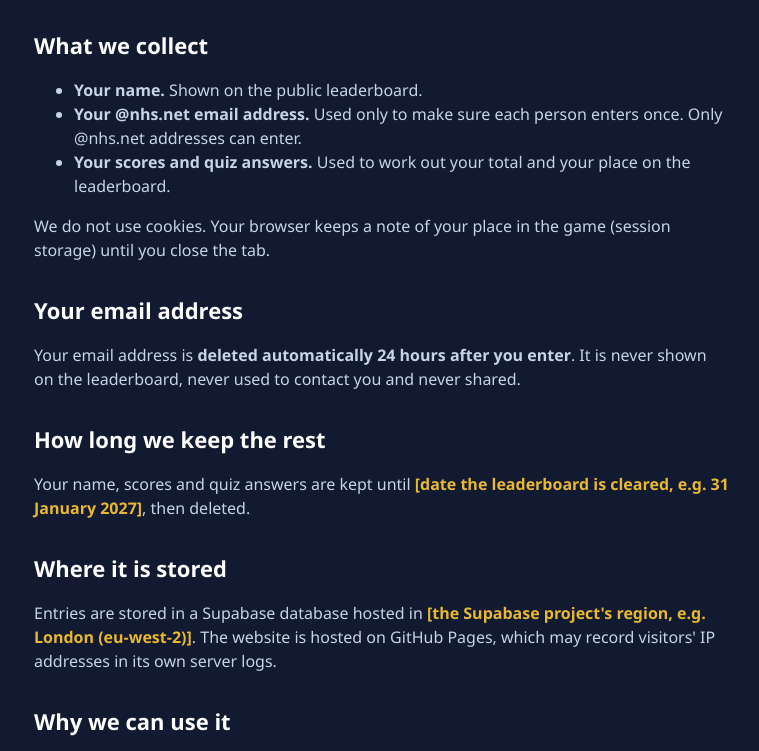
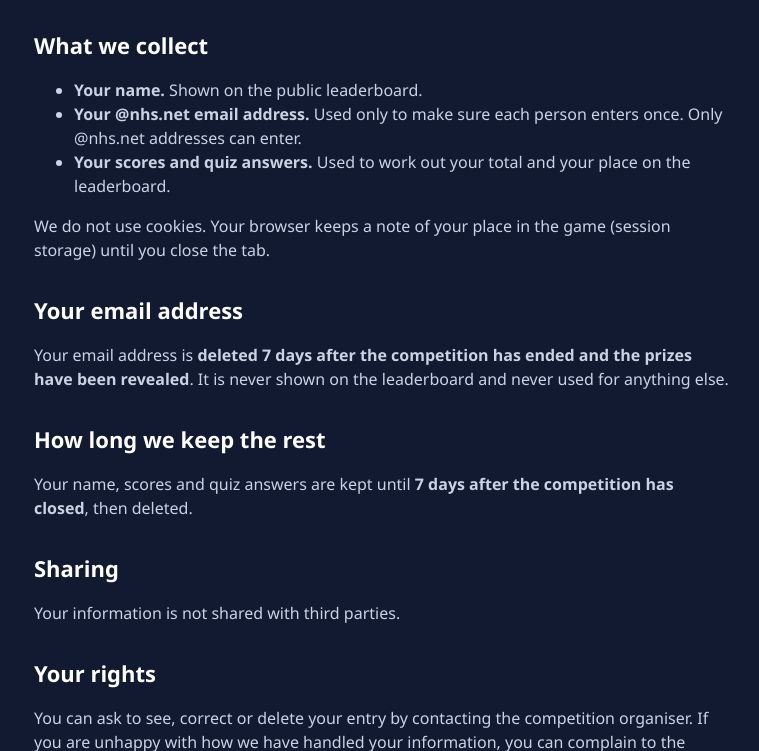
Before and after one commit to ishyasin/xmascomp, a plain HTML site: page privacy.html in a window 1280 px wide. Shown: the part 183-934 px from the top of the page, without its empty margins (258-1017 px from the left). Drawn offline with Linux system fonts and the light colour scheme.

Commit message:
Add files via upload

```diff
--- a/privacy.html
+++ b/privacy.html
@@ -28,16 +28,13 @@
   <p>We do not use cookies. Your browser keeps a note of your place in the game (session storage) until you close the tab.</p>
 
   <h2>Your email address</h2>
-  <p>Your email address is <strong>deleted automatically 24 hours after you enter</strong>. It is never shown on the leaderboard, never used to contact you and never shared.</p>
+  <p>Your email address is <strong>deleted 7 days after the competition has ended and the prizes have been revealed</strong>. It is never shown on the leaderboard and never used for anything else.</p>
 
   <h2>How long we keep the rest</h2>
-  <p>Your name, scores and quiz answers are kept until <span class="todo">[date the leaderboard is cleared, e.g. 31 January 2027]</span>, then deleted.</p>
+  <p>Your name, scores and quiz answers are kept until <strong>7 days after the competition has closed</strong>, then deleted.</p>
 
-  <h2>Where it is stored</h2>
-  <p>Entries are stored in a Supabase database hosted in <span class="todo">[the Supabase project's region, e.g. London (eu-west-2)]</span>. The website is hosted on GitHub Pages, which may record visitors' IP addresses in its own server logs.</p>
-
-  <h2>Why we can use it</h2>
-  <p><span class="todo">[Lawful basis, e.g. legitimate interests in running a fair competition: confirm before go-live]</span></p>
+  <h2>Sharing</h2>
+  <p>Your information is not shared with third parties.</p>
 
   <h2>Your rights</h2>
   <p>You can ask to see, correct or delete your entry by contacting the competition organiser. If you are unhappy with how we have handled your information, you can complain to the Information Commissioner's Office at <a href="https://ico.org.uk/make-a-complaint/">ico.org.uk</a>.</p>
```
Also changed, not shown: admin.html (+2 -2 lines), index.html (+1 -1 lines).
